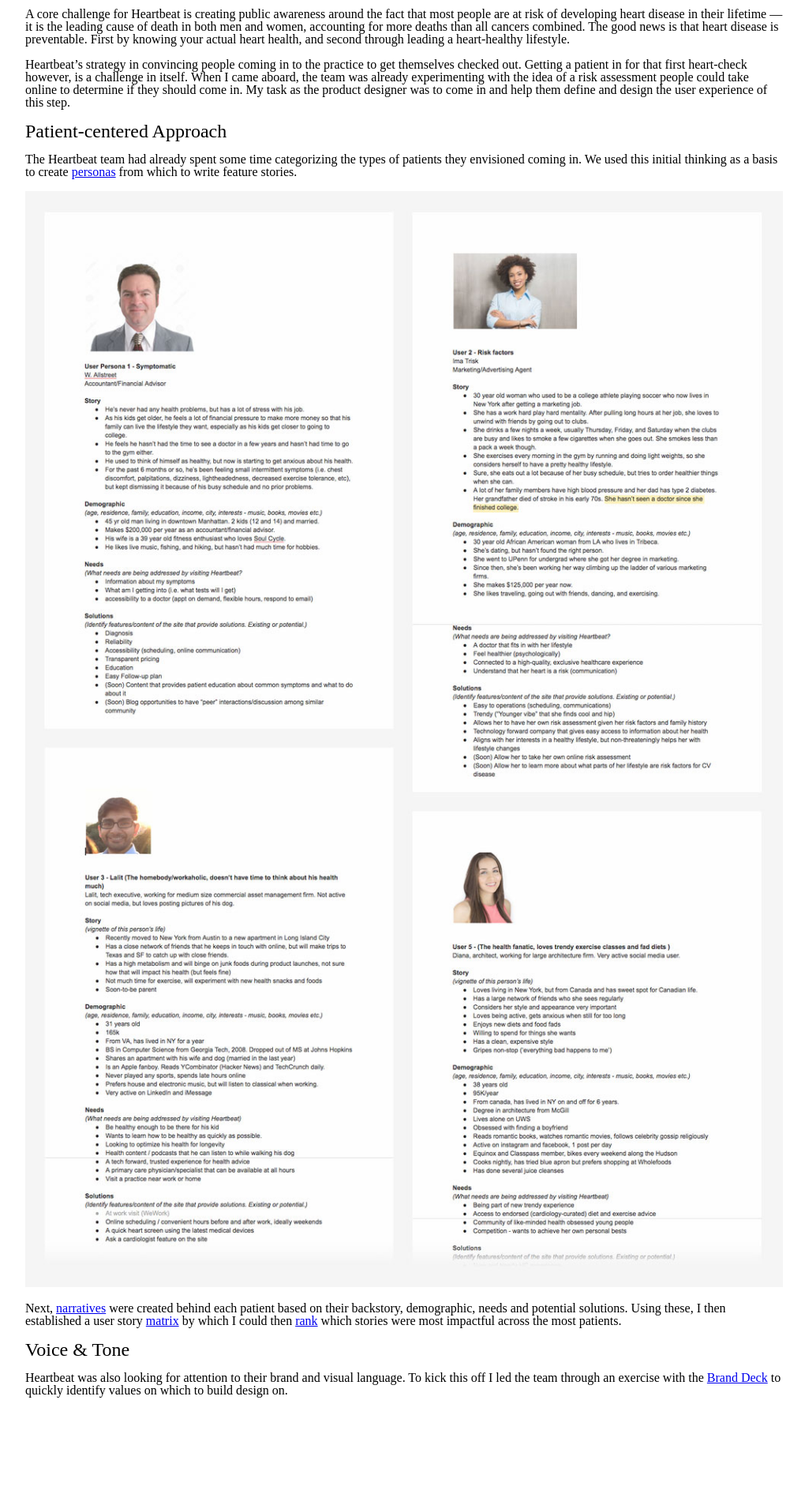
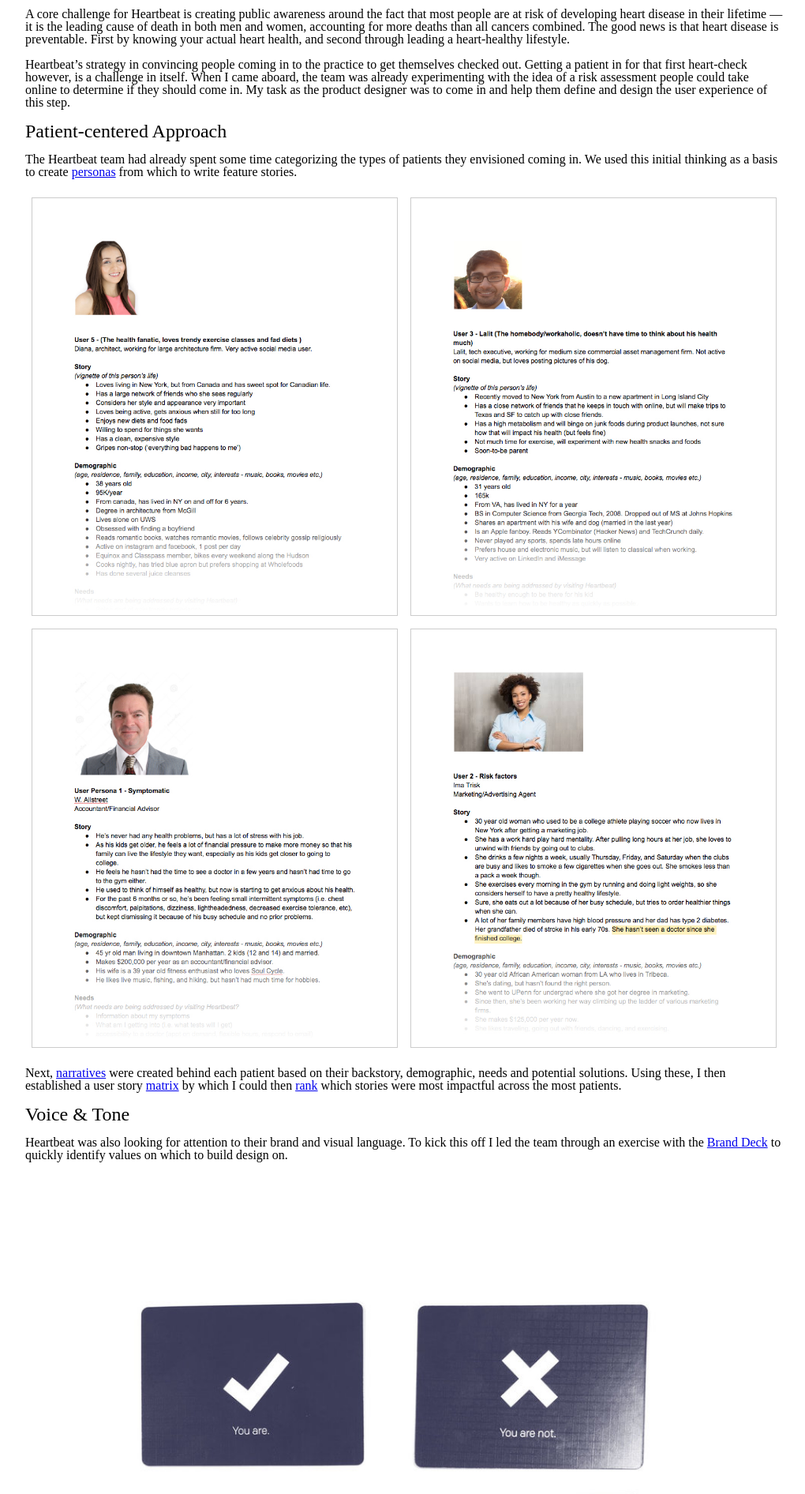
Before and after one commit to alexkatzen/ak, a Jekyll site: the page built from _projects/heartbeat.md, in a window 1280 px wide. Shown: the part 858-2750 px from the top of the page at 79% size, without its empty margins (0-1020 px from the left). Built offline with Jekyll 4.4.1, drawn with Linux system fonts in a browser that asks for light colours; nearby versions of some CDN libraries; library files that are not in the unit come from our copies.

Commit message:
Update Heartbeat user persona images, add img-collections styles using flexbox, update final designs to use new styles

```diff
--- a/_projects/heartbeat.md
+++ b/_projects/heartbeat.md
@@ -19,7 +19,25 @@
 
 The Heartbeat team had already spent some time categorizing the types of patients they envisioned coming in. We used this initial thinking as a basis to create <a href="https://drive.google.com/drive/folders/1Ve634HA9V070lLvJ198nwLZqZvVMeyeI?usp=sharing" target="_blank">personas</a> from which to write feature stories.
 
-<img src="{{ site.baseurl }}/images/heartbeat/user-personas-overview.jpg" alt="user personas">
+<div class="img-collection">
+
+  <div class="img-collection-item light-border">
+    <img src="{{ site.baseurl }}/images/heartbeat/persona-1-diana.jpg" alt="user persona: diana">
+  </div>
+  <div class="img-collection-item light-border">
+    <img src="{{ site.baseurl }}/images/heartbeat/persona-2-lalit.jpg" alt="user persona: lalit">
+  </div>
+
+</div>
+<div class="img-collection">
+  <div class="img-collection-item light-border">
+    <img src="{{ site.baseurl }}/images/heartbeat/persona-3-wallstreet.jpg" alt="user persona: w.allstreet">
+  </div>
+  <div class="img-collection-item light-border">
+    <img src="{{ site.baseurl }}/images/heartbeat/persona-4-ima.jpg" alt="user persona: ima">
+  </div>
+
+</div>
 
 Next, <a href="https://drive.google.com/open?id=1Ve634HA9V070lLvJ198nwLZqZvVMeyeI" target="_blank">narratives</a> were created behind each patient based on their backstory, demographic, needs and potential solutions. Using these, I then established a user story <a href="https://docs.google.com/spreadsheets/d/15tHqNh0g0SuM7EV_haE-IGjNOURVD5s3kRXGKKvDck4/edit?usp=sharing">matrix</a> by which I could then <a href="https://docs.google.com/document/d/1eZWSZU4mbpAtjBvEQlw68SSQ7914zowhIZL20dYBntg/edit?usp=sharing">rank</a> which stories were most impactful across the most patients.
 
@@ -56,14 +74,30 @@
 
 ## Final Designs
 
-<img src="{{ site.baseurl }}/images/heartbeat/landing.gif" alt="landing screen">
+<div class="img-collection">
 
-<img src="{{ site.baseurl }}/images/heartbeat/qual-1.gif" alt="qualification screen 1">
+  <div class="img-collection-item">
+    <img src="{{ site.baseurl }}/images/heartbeat/landing.gif" alt="landing screen">
+  </div>
+  <div class="img-collection-item">
+    <img src="{{ site.baseurl }}/images/heartbeat/qual-1.gif" alt="qualification screen 1">
+  </div>
+</div>
 
-<img src="{{ site.baseurl }}/images/heartbeat/qual-2.gif" alt="qualification screen 2">
+<div class="img-collection">
+  <div class="img-collection-item">
+    <img src="{{ site.baseurl }}/images/heartbeat/qual-2.gif" alt="qualification screen 2">
+  </div>
+  <div class="img-collection-item">
+    <img src="{{ site.baseurl }}/images/heartbeat/qual-3.png" alt="qualification screen 3">
+  </div>
+</div>
 
-<img src="{{ site.baseurl }}/images/heartbeat/qual-3.png" alt="qualification screen 3">
-
-<img src="{{ site.baseurl }}/images/heartbeat/qual-4.png" alt="qualification screen 4">
-
-<img src="{{ site.baseurl }}/images/heartbeat/qual-results.png" alt="qualification results">
+<div class="img-collection">
+  <div class="img-collection-item">
+    <img src="{{ site.baseurl }}/images/heartbeat/qual-4.png" alt="qualification screen 4">
+  </div>
+  <div class="img-collection-item">
+    <img src="{{ site.baseurl }}/images/heartbeat/qual-results.png" alt="qualification results">
+  </div>
+</div>
--- a/css/main.css
+++ b/css/main.css
@@ -41,6 +41,25 @@
 .pull-left {
   float: left;
 }
+
+/* BORDERS */
+.light-border {
+  border: 1px solid #ccc;
+}
+
+.img-collection {
+  display: flex;
+  flex-direction: row;
+}
+
+.img-collection-item {
+  margin: .5em;
+}
+
+.img-collection-item img {
+  width: 100%;
+}
+
 
 
 /* SPLASH STYLES */
```
Also changed, not shown: images/heartbeat/persona-1-diana.jpg (added), images/heartbeat/persona-2-lalit.jpg (added), images/heartbeat/persona-3-wallstreet.jpg (added), images/heartbeat/persona-4-ima.jpg (added), images/heartbeat/user-personas-overview.png (added), 7 other files.
